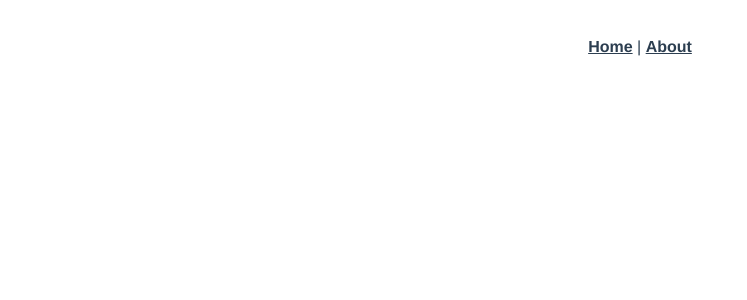
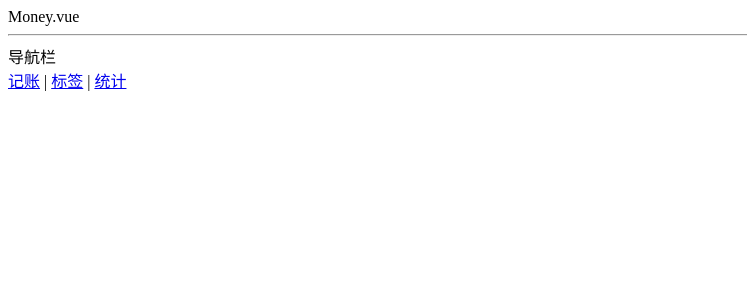
Before and after one commit to YUQIAN3/money, a Vue app: page /#/money in a window 1280 px wide. Shown: the top 300 px of the page, without its empty margins (0-747 px from the left). Built offline with nearby package versions, Linux system fonts and the light colour scheme.

Commit message:
添加了三个导航

```diff
--- a/src/App.vue
+++ b/src/App.vue
@@ -1,10 +1,15 @@
 <template>
-  <div id="app">
-    <nav>
-      <router-link to="/">Home</router-link> |
-      <router-link to="/about">About</router-link>
-    </nav>
+  <div>
     <router-view/>
+    <hr/>
+   <div>导航栏</div>
+    <router-link to="/money">记账</router-link>
+    |
+    <router-link to="/labels">标签</router-link>
+    |
+    <router-link to="/statistics">统计</router-link>
+
+
   </div>
 </template>
 
--- a/src/router/index.ts
+++ b/src/router/index.ts
@@ -1,23 +1,43 @@
 import Vue from 'vue'
 import VueRouter, { RouteConfig } from 'vue-router'
 import HomeView from '../views/HomeView.vue'
-
+import Money from '@/views/Money.vue'
+import Labels  from '@/views/Labels.vue'
+import Statistics  from '@/views/Statistics.vue'
 Vue.use(VueRouter)
 
-const routes: Array<RouteConfig> = [
+const routes:Array<RouteConfig>  = [
   {
-    path: '/',
-    name: 'home',
-    component: HomeView
+    path:'/',
+    redirect:'/money'
+
   },
   {
-    path: '/about',
-    name: 'about',
-    // route level code-splitting
-    // this generates a separate chunk (about.[hash].js) for this route
-    // which is lazy-loaded when the route is visited.
-    component: () => import(/* webpackChunkName: "about" */ '../views/AboutView.vue')
-  }
+    path:'/money',
+   component:Money
+  },
+  {
+    path:'/labels',
+    component:Labels
+  },
+  {
+    path:'/statistics',
+    component:Statistics
+  },
+
+  // {
+  //   path: '/',
+  //   name: 'home',
+  //   component: HomeView
+  // },
+  // {
+  //   path: '/about',
+  //   name: 'about',
+  //   // route level code-splitting
+  //   // this generates a separate chunk (about.[hash].js) for this route
+  //   // which is lazy-loaded when the route is visited.
+  //   component: () => import(/* webpackChunkName: "about" */ '../views/AboutView.vue')
+  // }
 ]
 
 const router = new VueRouter({
--- /dev/null
+++ b/src/views/Labels.vue
@@ -0,0 +1,13 @@
+<template>
+<div>Labels.vue</div>
+</template>
+
+<script>
+export default {
+  name: "Labels"
+};
+</script>
+
+<style scoped>
+
+</style>
--- /dev/null
+++ b/src/views/Money.vue
@@ -0,0 +1,13 @@
+<template>
+  <div>Money.vue</div>
+</template>
+
+<script>
+export default {
+  name: "Money"
+};
+</script>
+
+<style scoped>
+
+</style>
--- /dev/null
+++ b/src/views/Statistics.vue
@@ -0,0 +1,13 @@
+<template>
+  <div>Statistics.vue</div>
+</template>
+
+<script>
+export default {
+  name: "Statistics"
+};
+</script>
+
+<style scoped>
+
+</style>
--- /dev/null
+++ b/webpack.config.js
@@ -0,0 +1,18 @@
+'use strict';
+const path = require('path');
+
+module.exports = {
+    context: path.resolve(__dirname, './'),
+    resolve: {
+        extensions: ['.js', '.vue', '.json'],
+        alias: {
+            '@': path.resolve('src'),
+            // '@assets': path.resolve(__dirname, 'src/assets'),
+            // '@pages': path.resolve(__dirname, 'src/pages'),
+            // '@comp': path.resolve(__dirname, 'src/components'),
+            // '@api': path.resolve(__dirname, 'src/api'),
+            // '@plug': path.resolve(__dirname, 'src/plugins'),
+            // '@utils': path.resolve(__dirname, 'src/utils')
+        }
+    }
+};
```
